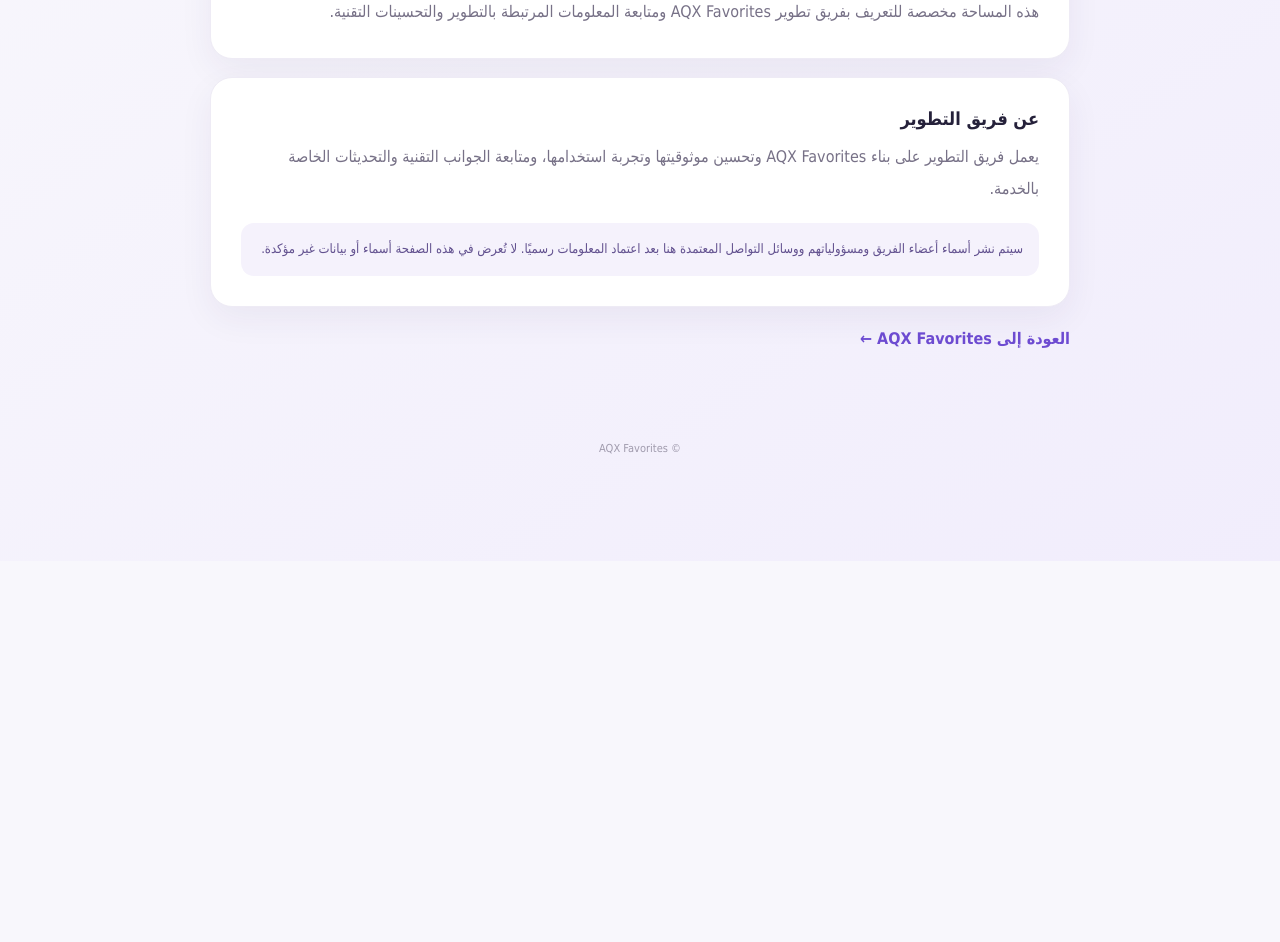
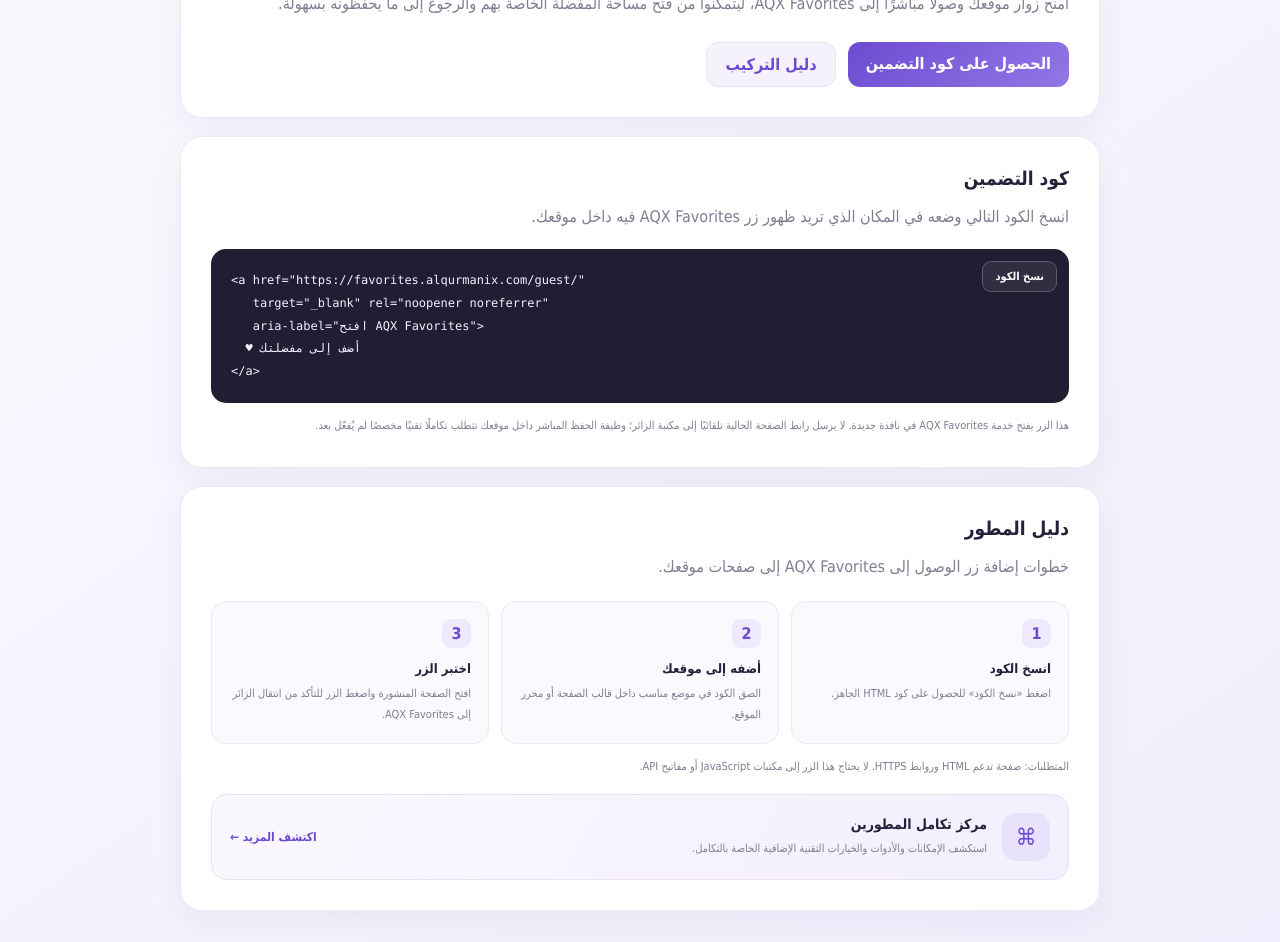
Before and after one commit to alqurmanix-oss/developers.favorites, a plain HTML site: page developers.html in a window 1280 px wide. Shown: the part 239-1181 px from the top of the page. Before the commit the page ends 800 px from the top, so only its background shows below. Drawn offline with Linux system fonts and the light colour scheme.

Commit message:
Build AQX Favorites website integration page

```diff
--- a/developers.html
+++ b/developers.html
@@ -4,37 +4,68 @@
 <meta charset="utf-8">
 <meta name="viewport" content="width=device-width,initial-scale=1">
 <meta name="theme-color" content="#6d4bd1">
-<title>فريق تطوير AQX Favorites</title>
+<title>أضف AQX Favorites إلى موقعك</title>
 <style>
-:root{font-family:Tahoma,Arial,sans-serif;color:#25213a;background:#f8f7fc}
-*{box-sizing:border-box}body{margin:0;min-height:100vh;background:linear-gradient(145deg,#f8f7fc,#f1edfc)}
-header{padding:22px max(20px,calc((100% - 1040px)/2));background:#fff;border-bottom:1px solid #eeebf5;display:flex;align-items:center;justify-content:space-between;gap:16px}
-.brand{font-weight:800;color:#6d4bd1;font-size:19px}.tag{font-size:12px;color:#858198}
-main{max-width:900px;margin:64px auto;padding:0 20px}
-.hero,.panel{background:#fff;border:1px solid #eeebf5;border-radius:22px;padding:30px;box-shadow:0 12px 34px rgba(48,34,91,.06)}
-.eyebrow{color:#7654db;font-size:12px;font-weight:700}.hero h1{font-size:30px;margin:12px 0}.hero p,.panel p{color:#777187;line-height:2;margin:0}
-.panel{margin-top:18px}.panel h2{font-size:18px;margin:0 0 12px}
-.note{margin-top:18px;padding:14px 16px;border-radius:13px;background:#f5f2fc;color:#62518f;font-size:13px;line-height:1.9}
-a{color:#6d4bd1;text-decoration:none;font-weight:700}.back{display:inline-block;margin-top:22px}
-footer{text-align:center;color:#a09bad;font-size:11px;padding:30px}
-@media(max-width:600px){main{margin:28px auto}.hero,.panel{padding:22px}.hero h1{font-size:24px}}
+:root{font-family:Tahoma,Arial,sans-serif;color:#25213a;background:#f8f7fc;--p:#6d4bd1;--p2:#9277e6;--muted:#827d93;--line:#ece8f4}
+*{box-sizing:border-box}body{margin:0;background:linear-gradient(145deg,#faf9fd,#f1edfc);min-height:100vh}a{text-decoration:none;color:inherit}button{font:inherit;cursor:pointer}
+header{height:74px;background:#fff;border-bottom:1px solid var(--line);display:flex;align-items:center;justify-content:space-between;padding:0 max(20px,calc((100% - 1080px)/2));gap:16px}
+.brand{font-weight:900;color:var(--p);font-size:19px}.sub{font-size:11px;color:var(--muted);margin-top:4px}
+main{max-width:960px;margin:48px auto;padding:0 20px}.hero,.panel{background:#fff;border:1px solid var(--line);border-radius:22px;padding:30px;box-shadow:0 12px 34px #30225b0d}
+.eyebrow{font-size:11px;font-weight:800;color:var(--p);letter-spacing:.4px}.hero h1{font-size:30px;margin:13px 0}.hero p,.panel p{color:var(--muted);line-height:2;margin:0}
+.hero-actions{display:flex;gap:12px;flex-wrap:wrap;margin-top:22px}.btn{border:0;border-radius:12px;padding:12px 18px;font-weight:800}.primary{background:linear-gradient(135deg,var(--p),var(--p2));color:#fff}.secondary{background:#f5f2fc;color:var(--p);border:1px solid #e9e2f8}
+.panel{margin-top:18px}.panel h2{font-size:19px;margin:0 0 12px}.steps{display:grid;grid-template-columns:repeat(3,1fr);gap:12px;margin-top:18px}.step{background:#faf9fd;border:1px solid var(--line);border-radius:15px;padding:17px}.num{width:29px;height:29px;border-radius:9px;background:#eee9fc;color:var(--p);display:grid;place-items:center;font-weight:900;margin-bottom:10px}.step strong{font-size:13px}.step p{font-size:11px;margin-top:7px;line-height:1.9}
+.codebox{position:relative;margin-top:16px;background:#211d32;border-radius:15px;padding:20px;color:#f4f0ff;direction:ltr;text-align:left;overflow:auto}.codebox pre{margin:0;white-space:pre-wrap;overflow-wrap:anywhere;font:12px/1.9 Consolas,monospace;padding-right:78px}.copy{position:absolute;top:12px;right:12px;border:1px solid #ffffff35;background:#ffffff14;color:#fff;border-radius:9px;padding:8px 12px;font-size:11px;font-weight:800}.hint{font-size:11px!important;margin-top:12px!important;color:#827d93}
+.more-card{display:flex;align-items:center;gap:15px;padding:18px;border:1px solid #e8e1f7;background:linear-gradient(120deg,#faf8ff,#f3effd);border-radius:16px;margin-top:16px}.more-icon{width:48px;height:48px;flex:none;border-radius:14px;background:#e9e2fb;color:var(--p);display:grid;place-items:center;font-size:23px}.more-copy{flex:1}.more-copy strong{font-size:14px}.more-copy p{font-size:11px;margin-top:5px}.more-link{color:var(--p);font-size:12px;font-weight:900;white-space:nowrap}
+footer{text-align:center;color:#a09bad;font-size:11px;padding:28px}
+.toast{position:fixed;bottom:20px;left:20px;background:#29233c;color:#fff;padding:12px 16px;border-radius:11px;font-size:12px;opacity:0;transform:translateY(8px);transition:.2s;pointer-events:none}.toast.show{opacity:1;transform:none}
+@media(max-width:650px){main{margin:25px auto}.hero,.panel{padding:22px}.hero h1{font-size:24px}.steps{grid-template-columns:1fr}.more-card{align-items:flex-start;flex-wrap:wrap}.more-link{margin-right:63px}}
 </style>
 </head>
 <body>
-<header><div class="brand">AQX Favorites</div><div class="tag">فريق التطوير</div></header>
+<header><div><div class="brand">AQX Favorites</div><div class="sub">أدوات دمج المفضلة للمواقع</div></div><a class="more-link" href="https://favorites.alqurmanix.com/guest/">العودة إلى المفضلة ←</a></header>
 <main>
 <section class="hero">
-<div class="eyebrow">AQX · DEVELOPMENT</div>
-<h1>فريق تطوير AQX Favorites 👨‍💻</h1>
-<p>هذه المساحة مخصصة للتعريف بفريق تطوير AQX Favorites ومتابعة المعلومات المرتبطة بالتطوير والتحسينات التقنية.</p>
+<div class="eyebrow">AQX FAVORITES · WEBSITE INTEGRATION</div>
+<h1>أضف المفضلة إلى موقعك</h1>
+<p>امنح زوار موقعك وصولًا مباشرًا إلى AQX Favorites، ليتمكنوا من فتح مساحة المفضلة الخاصة بهم والرجوع إلى ما يحفظونه بسهولة.</p>
+<div class="hero-actions"><a class="btn primary" href="#embed">الحصول على كود التضمين</a><a class="btn secondary" href="#guide">دليل التركيب</a></div>
 </section>
-<section class="panel">
-<h2>عن فريق التطوير</h2>
-<p>يعمل فريق التطوير على بناء AQX Favorites وتحسين موثوقيتها وتجربة استخدامها، ومتابعة الجوانب التقنية والتحديثات الخاصة بالخدمة.</p>
-<div class="note">سيتم نشر أسماء أعضاء الفريق ومسؤولياتهم ووسائل التواصل المعتمدة هنا بعد اعتماد المعلومات رسميًا. لا تُعرض في هذه الصفحة أسماء أو بيانات غير مؤكدة.</div>
+<section class="panel" id="embed">
+<h2>كود التضمين</h2>
+<p>انسخ الكود التالي وضعه في المكان الذي تريد ظهور زر AQX Favorites فيه داخل موقعك.</p>
+<div class="codebox"><button class="copy" id="copyCode" type="button">نسخ الكود</button><pre id="embedCode">&lt;a href="https://favorites.alqurmanix.com/guest/"
+   target="_blank" rel="noopener noreferrer"
+   aria-label="افتح AQX Favorites"&gt;
+  ♥ أضف إلى مفضلتك
+&lt;/a&gt;</pre></div>
+<p class="hint">هذا الزر يفتح خدمة AQX Favorites في نافذة جديدة. لا يرسل رابط الصفحة الحالية تلقائيًا إلى مكتبة الزائر؛ وظيفة الحفظ المباشر داخل موقعك تتطلب تكاملًا تقنيًا مخصصًا لم يُفعّل بعد.</p>
 </section>
-<a class="back" href="https://favorites.alqurmanix.com/guest/">العودة إلى AQX Favorites ←</a>
+<section class="panel" id="guide">
+<h2>دليل المطور</h2>
+<p>خطوات إضافة زر الوصول إلى AQX Favorites إلى صفحات موقعك.</p>
+<div class="steps">
+<div class="step"><div class="num">1</div><strong>انسخ الكود</strong><p>اضغط «نسخ الكود» للحصول على كود HTML الجاهز.</p></div>
+<div class="step"><div class="num">2</div><strong>أضفه إلى موقعك</strong><p>الصق الكود في موضع مناسب داخل قالب الصفحة أو محرر الموقع.</p></div>
+<div class="step"><div class="num">3</div><strong>اختبر الزر</strong><p>افتح الصفحة المنشورة واضغط الزر للتأكد من انتقال الزائر إلى AQX Favorites.</p></div>
+</div>
+<p class="hint">المتطلبات: صفحة تدعم HTML وروابط HTTPS. لا يحتاج هذا الزر إلى مكتبات JavaScript أو مفاتيح API.</p>
+<div class="more-card">
+<div class="more-icon" aria-hidden="true">⌘</div>
+<div class="more-copy"><strong>مركز تكامل المطورين</strong><p>استكشف الإمكانات والأدوات والخيارات التقنية الإضافية الخاصة بالتكامل.</p></div>
+<a class="more-link" href="./developer-center.html">اكتشف المزيد ←</a>
+</div>
+</section>
 </main>
 <footer>© AQX Favorites</footer>
+<div class="toast" id="toast" role="status">تم نسخ الكود</div>
+<script>
+document.getElementById('copyCode').addEventListener('click',async()=>{
+ const code=document.getElementById('embedCode').textContent;
+ try{await navigator.clipboard.writeText(code)}catch(e){
+  const area=document.createElement('textarea');area.value=code;document.body.appendChild(area);area.select();document.execCommand('copy');area.remove();
+ }
+ const toast=document.getElementById('toast');toast.classList.add('show');setTimeout(()=>toast.classList.remove('show'),1800);
+});
+</script>
 </body>
 </html>
```
